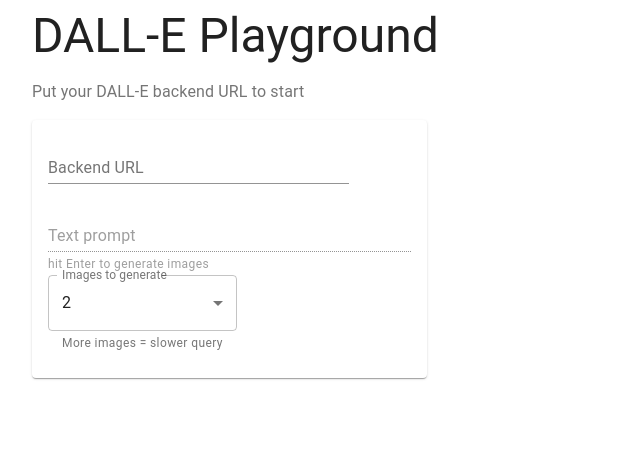
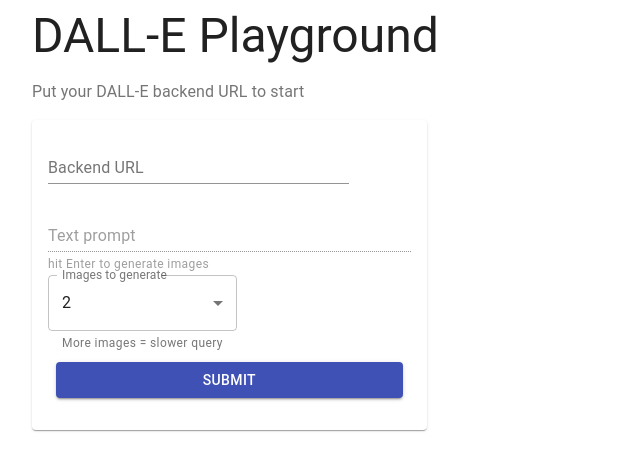
Before and after one commit to saharmor/dalle-playground, a React (Create React App) app in the folder interface/: page / in a window 1280 px wide. Shown: the top 470 px of the page, without its empty margins (0-640 px from the left). Built offline with nearby package versions, Linux system fonts and the light colour scheme.

Commit message:
Add Submit button, non-function"

```diff
--- a/interface/src/App.tsx
+++ b/interface/src/App.tsx
@@ -11,6 +11,8 @@
   Typography,
   Container,
   Grid,
+  CardActions,
+  Button,
 } from '@material-ui/core';
 
 import { callDalleService } from 'api/backend_api';
@@ -107,6 +109,11 @@
                 </Select>
                 <FormHelperText>More images = slower query</FormHelperText>
               </FormControl>
+              <CardActions>
+                <Button variant="contained" color="primary" fullWidth>
+                  Submit
+                </Button>
+              </CardActions>
             </CardContent>
           </Card>
           {queryTime !== 0 && (
```
